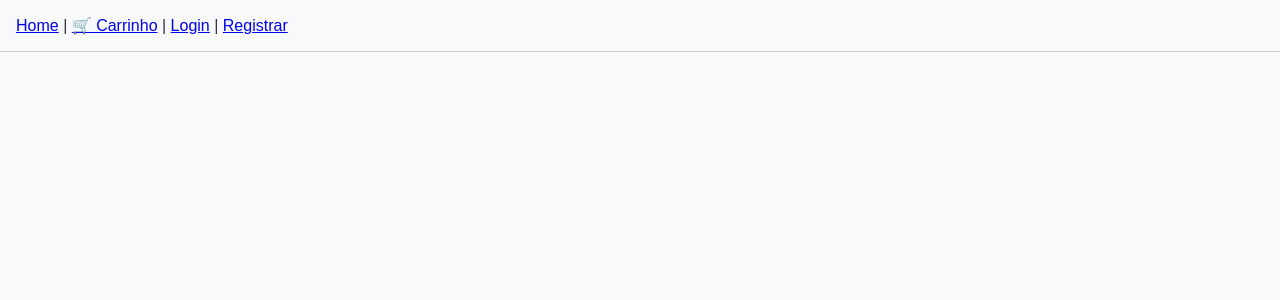
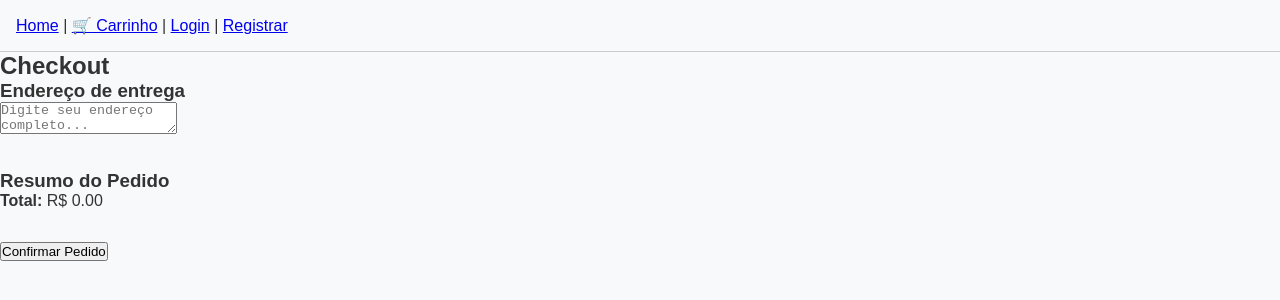
Before and after one commit to vernieri/mern-shop, a React (Vite) app in the folder mern-shop-frontend/: page /checkout in a window 1280 px wide. Shown: the top 300 px of the page. Built offline with nearby package versions, Linux system fonts and the light colour scheme.

Commit message:
Adding checkout page

```diff
--- a/mern-shop-frontend/src/App.jsx
+++ b/mern-shop-frontend/src/App.jsx
@@ -7,6 +7,7 @@ import Register from './pages/Register';
 import { useAuth } from './context/AuthContext';
 import Profile from './pages/Profile';
 import PrivateRoute from './components/PrivateRoute';
+import Checkout from './pages/Checkout';
 
 
 
@@ -39,6 +40,7 @@ function App() {
         <Route path="/cart" element={<Cart />} />
         <Route path="/login" element={<Login />} />
         <Route path="/register" element={<Register />} />
+        <Route path="/checkout" element={<Checkout />} />
         {/* Rota protegida */}
         <Route
           path="/profile"
--- a/mern-shop-frontend/src/pages/Cart.jsx
+++ b/mern-shop-frontend/src/pages/Cart.jsx
@@ -41,9 +41,20 @@ function Cart() {
         </ul>
       )}
 
+
+
       <h3>Total: R$ {total.toFixed(2)}</h3>
+
+      {cart.items.length > 0 && (
+        <div style={{ marginTop: '1rem' }}>
+          <Link to="/checkout">
+            <button>Finalizar Compra</button>
+          </Link>
+        </div>
+      )}
     </div>
   );
+
 }
 
 export default Cart;
--- /dev/null
+++ b/mern-shop-frontend/src/pages/Checkout.jsx
@@ -0,0 +1,48 @@
+import { useCart } from '../context/CartContext';
+import { useState } from 'react';
+
+function Checkout() {
+  const { cart, dispatch } = useCart();
+  const [address, setAddress] = useState('');
+
+  const total = cart.items.reduce(
+    (acc, item) => acc + item.product.price * item.quantity,
+    0
+  );
+
+  const handleConfirm = () => {
+    alert('Pedido confirmado!');
+    dispatch({ type: 'CLEAR_CART' });
+  };
+
+  return (
+    <div>
+      <h2>Checkout</h2>
+
+      <div style={{ marginBottom: '2rem' }}>
+        <h3>Endereço de entrega</h3>
+        <textarea
+          placeholder="Digite seu endereço completo..."
+          value={address}
+          onChange={e => setAddress(e.target.value)}
+        />
+      </div>
+
+      <div style={{ marginBottom: '2rem' }}>
+        <h3>Resumo do Pedido</h3>
+        <ul>
+          {cart.items.map(({ product, quantity }) => (
+            <li key={product._id}>
+              {product.name} × {quantity} — R$ {(product.price * quantity).toFixed(2)}
+            </li>
+          ))}
+        </ul>
+        <p><strong>Total:</strong> R$ {total.toFixed(2)}</p>
+      </div>
+
+      <button onClick={handleConfirm}>Confirmar Pedido</button>
+    </div>
+  );
+}
+
+export default Checkout;
```
